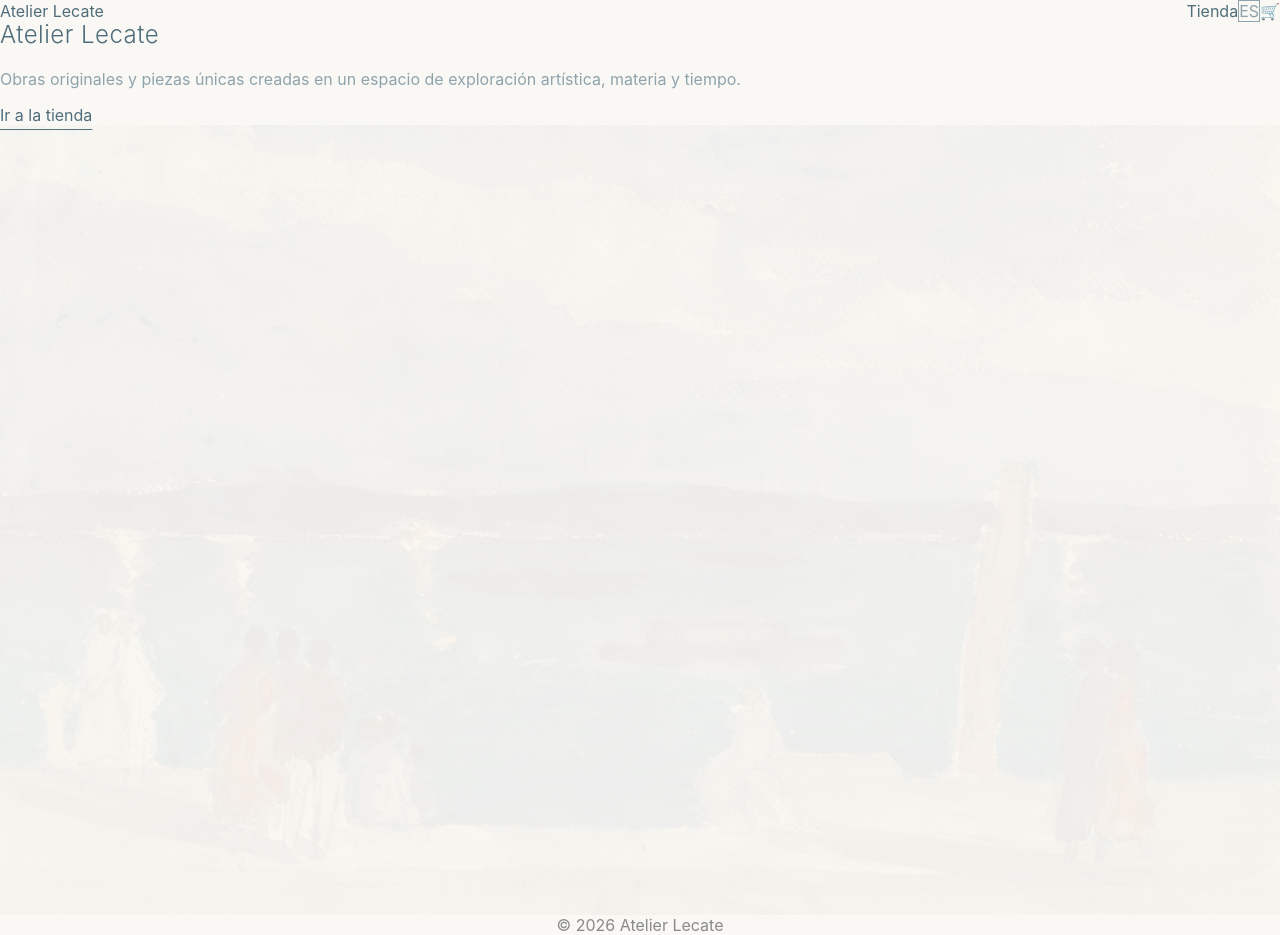
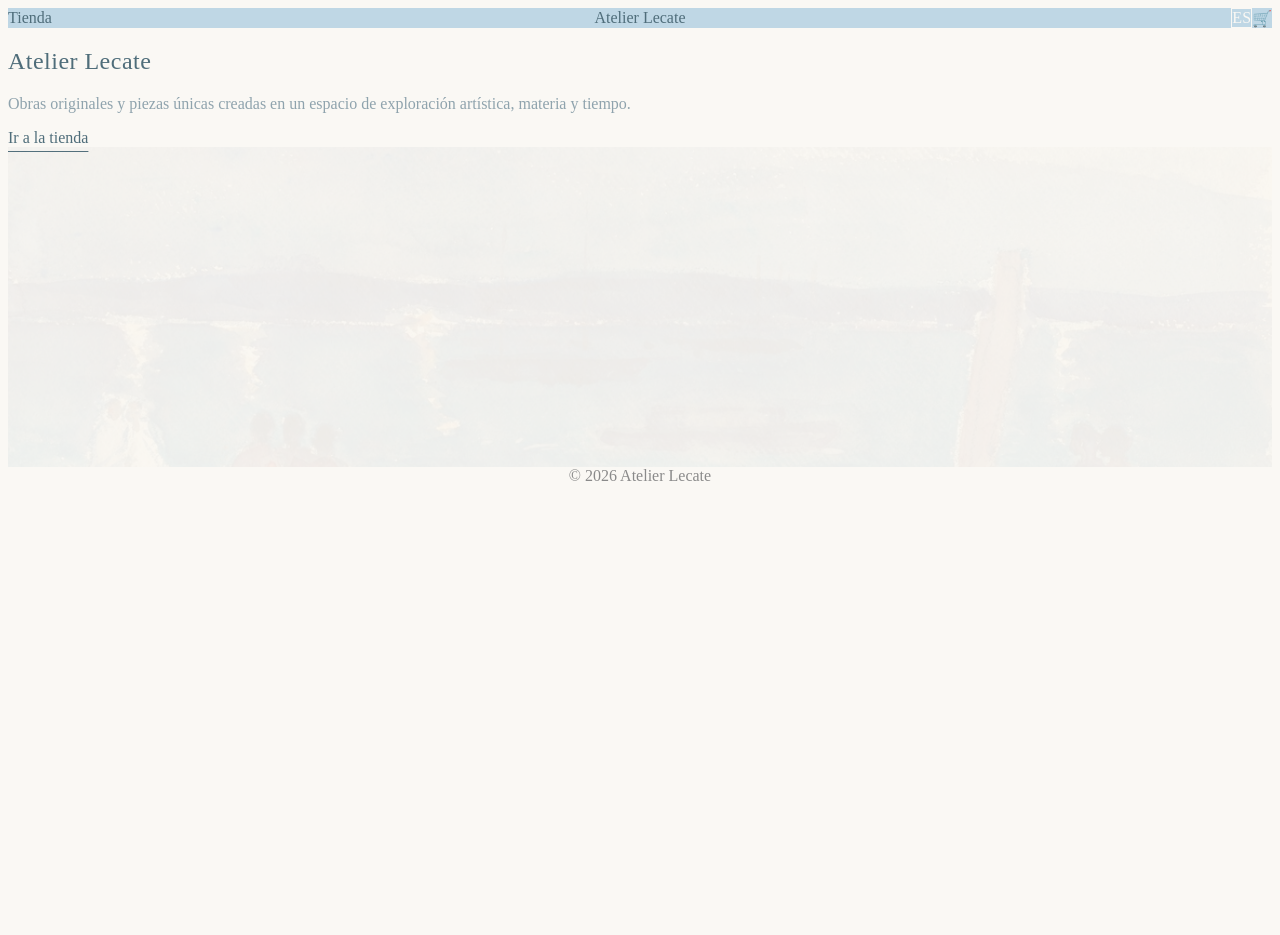
Before and after one commit to MikaelaEstefan/atelier-lecate, a React (Vite) app: page / in a window 1280 px wide. After the commit the page ends 816 px from the top, so only its background shows below. Built offline with nearby package versions, Linux system fonts and the light colour scheme.

Commit message:
style: trying to fix navbar

```diff
--- /dev/null
+++ b/src/App.css
@@ -0,0 +1,44 @@
+
+
+#root {
+  max-width: 1280px;
+  margin: 0 auto;
+  padding: 2rem;
+  text-align: center;
+}
+
+.logo {
+  height: 6em;
+  padding: 1.5em;
+  will-change: filter;
+  transition: filter 300ms;
+}
+.logo:hover {
+  filter: drop-shadow(0 0 2em #646cffaa);
+}
+.logo.react:hover {
+  filter: drop-shadow(0 0 2em #61dafbaa);
+}
+
+@keyframes logo-spin {
+  from {
+    transform: rotate(0deg);
+  }
+  to {
+    transform: rotate(360deg);
+  }
+}
+
+@media (prefers-reduced-motion: no-preference) {
+  a:nth-of-type(2) .logo {
+    animation: logo-spin infinite 20s linear;
+  }
+}
+
+.card {
+  padding: 2em;
+}
+
+.read-the-docs {
+  color: #888;
+}
--- a/src/app/router.jsx
+++ b/src/app/router.jsx
@@ -9,7 +9,6 @@ import Checkout from "../pages/Checkout";
 import Success from "../pages/Success";
 import Failure from "../pages/Failure";
 
-
 const router = createBrowserRouter([
   {
     path: "/",
@@ -20,8 +19,8 @@ const router = createBrowserRouter([
       { path: "products/:id", element: <ProductDetail /> },
       { path: "cart", element: <Cart /> },
       { path: "checkout", element: <Checkout /> },
-      { path: "/success", element: <Success />, },
-      { path: "/failure", element: <Failure />, },
+      { path: "success", element: <Success /> },
+      { path: "failure", element: <Failure /> },
     ],
   },
 ]);
--- a/src/components/home/HomeSlider.jsx
+++ b/src/components/home/HomeSlider.jsx
@@ -19,13 +19,13 @@ export default function HomeSlider() {
   }, []);
 
   return (
-    <div className="relative w-full h-full overflow-hidden">
+    <div className="relative w-full h-[320px] md:h-[420px] overflow-hidden rounded-sm">
       <AnimatePresence mode="wait">
         <motion.img
           key={index}
           src={images[index]}
           alt=""
-          className="w-full h-full object-cover"
+          className="w-full h-full object-cover opacity-90"
           initial={{ opacity: 0 }}
           animate={{ opacity: 1 }}
           exit={{ opacity: 0 }}
--- a/src/components/home/HomeSplit.jsx
+++ b/src/components/home/HomeSplit.jsx
@@ -3,9 +3,13 @@ import HomeSlider from "./HomeSlider";
 
 export default function HomeSplit() {
   return (
-    <section className="grid grid-cols-1 md:grid-cols-2 min-h-[70vh]">
-      <HomeIntro />
-      <HomeSlider />
+    <section className="grid md:grid-cols-2 gap-12 px-16 py-24">
+      <div>
+        <HomeIntro />
+      </div>
+      <div>
+        <HomeSlider />
+      </div>
     </section>
   );
 }
--- a/src/components/layout/Navbar.jsx
+++ b/src/components/layout/Navbar.jsx
@@ -9,35 +9,45 @@ export default function Navbar() {
   const { t, lang } = useT();
 
   return (
-    <header className="fixed top-0 left-0 w-full z-50">
-      <div className="flex items-center justify-between px-12 py-6 bg-transparent">
-        <Link to="/" className="text-lg font-light tracking-wide">
+   <header className="bg-[#BFD7E5] text-[#FAF8F4]">
+    <div className="max-w-7xl mx-auto px-8 py-4 grid grid-cols-3 items-center">
+
+    {/* Izquierda */}
+    <nav className="flex items-center gap-4 text-sm">
+      <Link to="/products" className="hover:opacity-80">
+        {t("nav_shop")}
+      </Link>
+    </nav>
+
+    {/* Centro */}
+    <Link
+      to="/"
+      className="text-lg font-light tracking-wide text-center"
+    >
       Atelier Lecate
     </Link>
 
-        <nav className="flex items-center gap-6 text-[var(--text-muted)]">
-          <Link to="/products" className="text-sm hover:opacity-70">
-            {t("nav_shop")}
-          </Link>
-
+    {/* Derecha */}
+    <div className="flex items-center justify-end gap-4 text-sm">
       <button
         onClick={toggleLang}
-            className="text-xs border border-[var(--text-muted)] px-2 py-1"
-            aria-label="Toggle language"
+        className="border border-white/40 px-2 py-1 text-xs hover:bg-white/10 transition"
       >
         {lang.toUpperCase()}
       </button>
 
-          <Link to="/cart" className="relative text-sm">
+      <Link to="/cart" className="relative">
         🛒
         {itemsCount > 0 && (
-              <span className="absolute -top-2 -right-2 text-[10px] bg-[#4F6D7A] text-[#FAF8F4] rounded-full px-1">
+          <span className="absolute -top-2 -right-2 text-[10px] bg-[#FAF8F4] text-[#4F6D7A] rounded-full px-1">
             {itemsCount}
           </span>
         )}
       </Link>
-        </nav>
+    </div>
+
   </div>
 </header>
+
   );
 }
--- a/src/index.css
+++ b/src/index.css
@@ -9,14 +9,9 @@
   --text-muted: #8FA3AD;
 }
 
-html,
-body {
-  margin: 0;
-  padding: 0;
+html, body {
   background-color: var(--bg-main);
   color: var(--text-main);
-  font-family: 'Inter', system-ui, sans-serif;
-  min-height: 100%;
 }
 
 /* Links */
--- a/tailwind.config.js
+++ b/tailwind.config.js
@@ -5,7 +5,16 @@ export default {
     "./src/**/*.{js,jsx,ts,tsx}"
   ],
   theme: {
-    extend: {},
+  extend: {
+    colors: {
+      greek: {
+        bg: "#FAF8F4",
+        primary: "#4F6D7A",
+        muted: "#8FA3AD",
+        accent: "#C9DDE6",
+      },
+    },
   },
+},
   plugins: [],
 }
```
Lines whose indentation alone changed are shown as unchanged.
